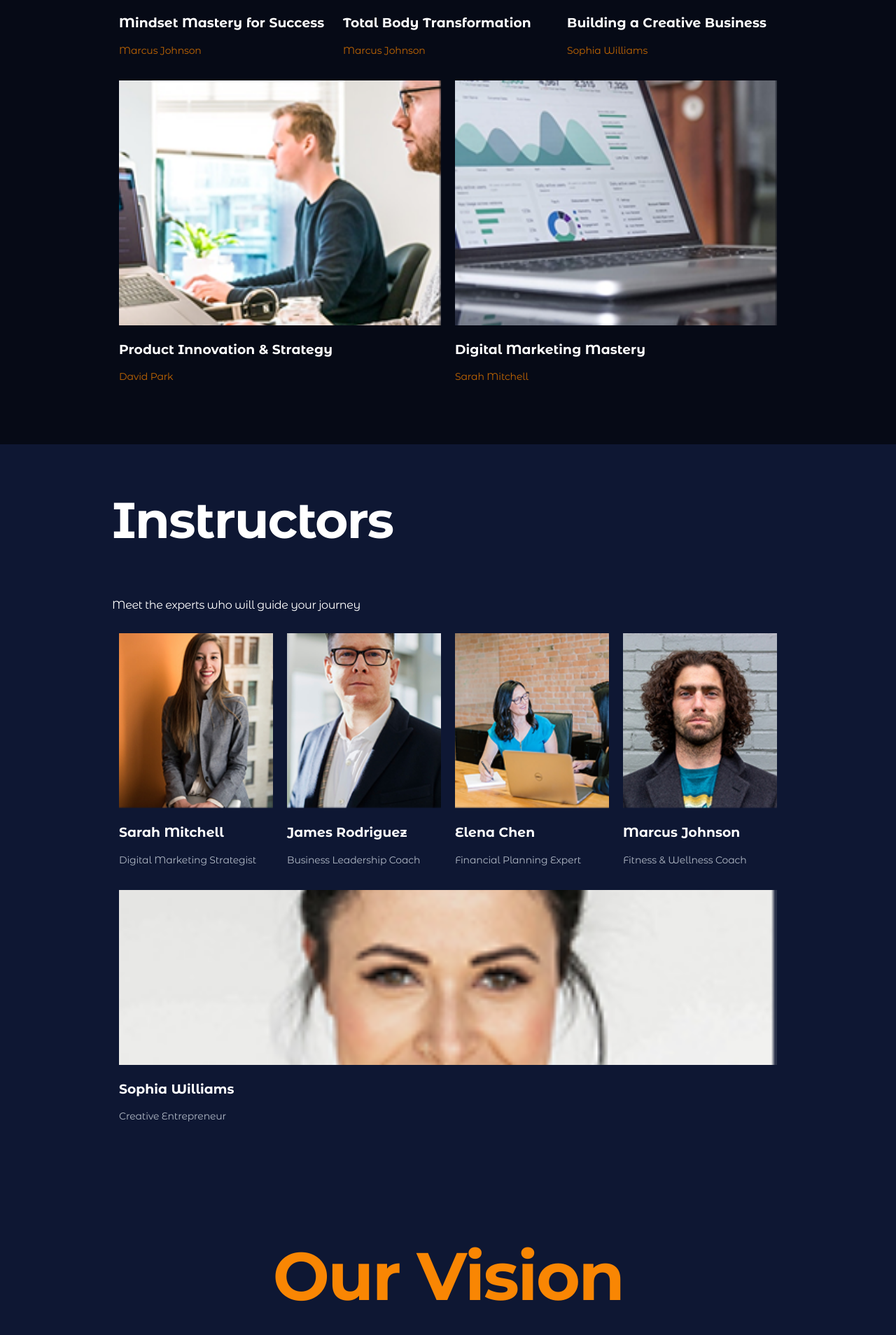
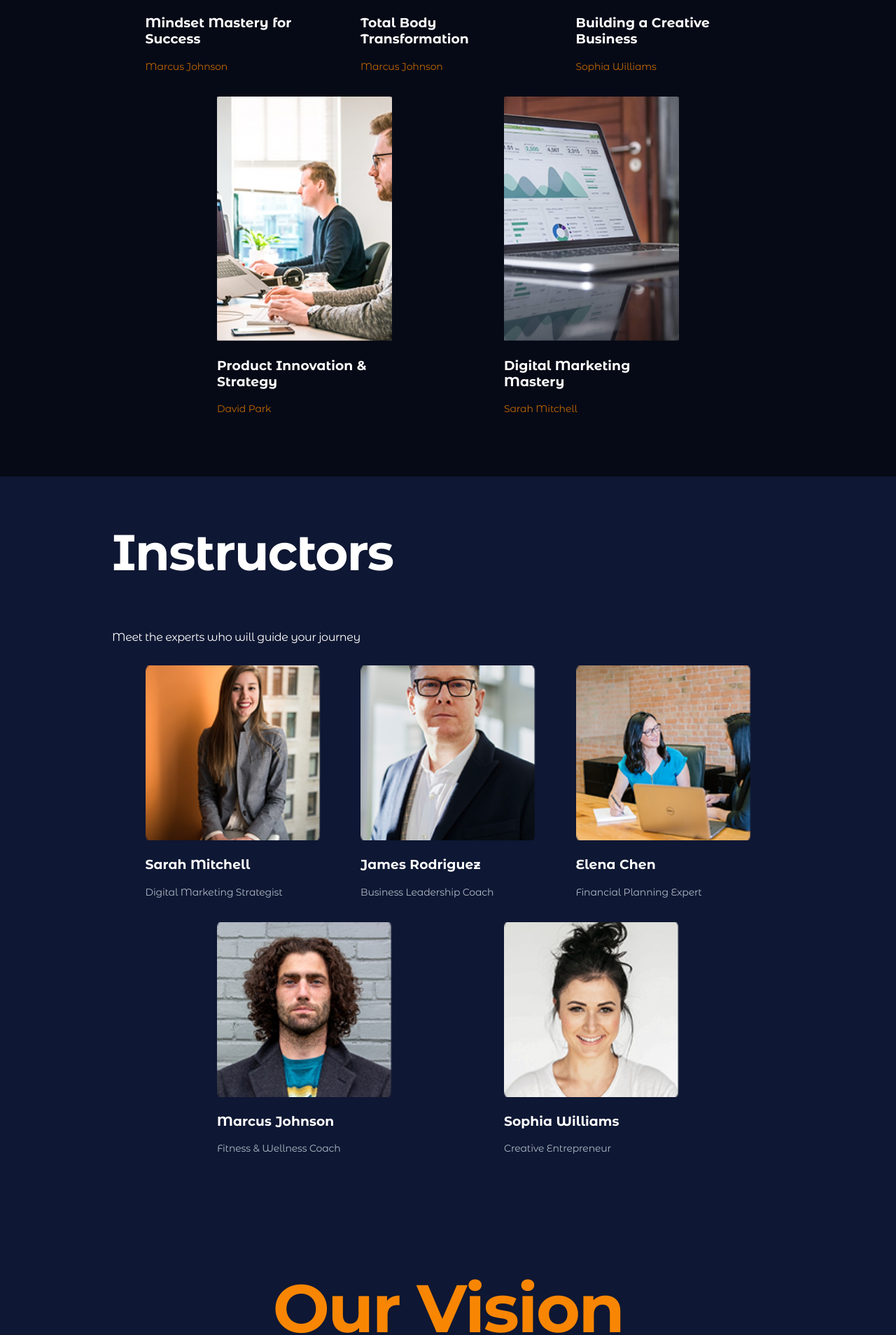
Before and after one commit to BondoqZain/learnVueJs, a Vue app: page / in a window 1280 px wide. Shown: the part 1835-3743 px from the top of the page at 70% size. Built offline with nearby package versions, Linux system fonts and the light colour scheme.

Commit message:
fix responsive

```diff
--- a/src/components/Features.vue
+++ b/src/components/Features.vue
@@ -98,7 +98,7 @@ const handleClick = (item: any) => {
 
 .card {
     margin: 10px;
-    flex: 1 1 250px;
+    flex: 0 0 250px;
     color: var(--white);
     font-family: Montserrat Alternates;
     cursor: pointer;
--- a/src/components/Instructors.vue
+++ b/src/components/Instructors.vue
@@ -76,21 +76,18 @@ const instructors = [
     color: var(--white);
 }
 
-.cards {
+
+
+
+.instructors .cards {
     display: flex;
     justify-content: space-evenly;
     flex-wrap: wrap;
 }
 
-
-.instructors .cards {
-    justify-content: space-between;
-    flex-wrap: wrap;
-}
-
 .instructor-card {
     margin: 10px;
-    flex: 1 1 200px;
+    flex: 0 0 250px;
 }
 
 .instructor-card p {
--- a/src/components/StudentStories.vue
+++ b/src/components/StudentStories.vue
@@ -101,7 +101,7 @@ const stars = ref([1, 2, 3, 4, 5])
   border: 1px solid var(--border);
   border-radius: 15px;
   padding: 30px;
-  flex: 1 1 250px;
+  flex: 0 0 250px;
   font-family: Montserrat Alternates;
 }
 
```
